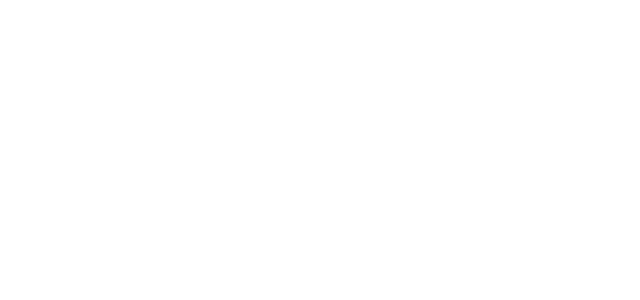
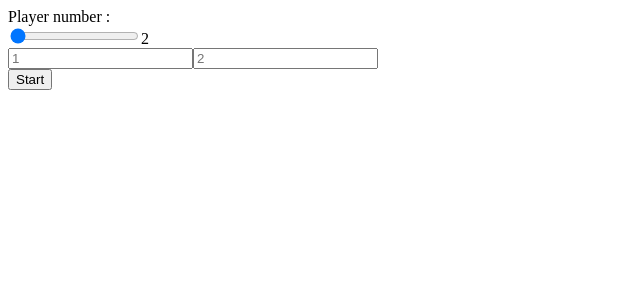
Before and after one commit to AnNaNnq/planningPokerPP, an Angular app: page /lobby in a window 1280 px wide. Before the commit this address led to /. Shown: the top 300 px of the page, without its empty margins (0-640 px from the left). Built offline with nearby package versions, Linux system fonts and the light colour scheme.

Commit message:
bouton start, début options

```diff
--- a/angular.json
+++ b/angular.json
@@ -100,5 +100,8 @@
         }
       }
     }
+  },
+  "cli": {
+    "analytics": "699ec5cc-d03a-4116-a193-c15d6542f85c"
   }
 }
--- a/src/app/app-routing.module.ts
+++ b/src/app/app-routing.module.ts
@@ -2,10 +2,12 @@
 import {RouterModule, Routes} from '@angular/router';
 import {AppComponent} from "./app.component";
 import {StartButtonComponent} from "./components/start-button/start-button.component";
+import {SettingsComponentComponent} from "./components/settings-component/settings-component.component";
 
 const routes: Routes = [
   {path: '', redirectTo: '/home', pathMatch: 'full'},
-  {path: 'home', component: StartButtonComponent}
+  {path: 'home', component: StartButtonComponent},
+  {path: 'lobby', component: SettingsComponentComponent}
 ];
 
 @NgModule({
--- a/src/app/app.component.ts
+++ b/src/app/app.component.ts
@@ -2,7 +2,7 @@
 
 @Component({
   selector: 'app-root',
-  templateUrl: './app.component.html',
+  templateUrl: './components/app.component.html',
   styleUrls: ['./app.component.scss']
 })
 export class AppComponent {
--- a/src/app/app.module.ts
+++ b/src/app/app.module.ts
@@ -5,12 +5,14 @@
 import { AppComponent } from './app.component';
 import { StartButtonComponent } from './components/start-button/start-button.component';
 import { InformationButtonComponent } from './components/information-button/information-button.component';
+import { SettingsComponentComponent } from './components/settings-component/settings-component.component';
 
 @NgModule({
   declarations: [
     AppComponent,
     StartButtonComponent,
     InformationButtonComponent,
+    SettingsComponentComponent,
   ],
   imports: [
     BrowserModule,
--- /dev/null
+++ b/src/app/components/settings-component/settings-component.component.html
@@ -0,0 +1,11 @@
+<form>
+  <label>Player number :</label><br>
+  <input type="range" min="2" max="{{playerMax}}" value="2"  (change)="getSliderValue($event)">
+  <span>{{playerNumber}}</span><br>
+  <div class="joueurs">
+    <input type="text" placeholder="{{i}}" (change)="addPlayerName($event)" *ngFor="let i of playersNb" />
+  </div>
+
+
+  <button type="submit" name="submit">Start</button>
+</form>
--- /dev/null
+++ b/src/app/components/settings-component/settings-component.component.ts
@@ -0,0 +1,32 @@
+import { Component } from '@angular/core';
+
+@Component({
+  selector: 'settings-component',
+  templateUrl: './settings-component.component.html',
+  styleUrls: ['./settings-component.component.scss']
+})
+export class SettingsComponentComponent {
+
+  playerMax: number = 15;
+
+  playerNumber: number = 2;
+  Players: { [key: number]: string} = {
+
+  }
+  playersNb: number[] = [1,2]
+
+  getSliderValue(event:any=0) {
+    this.playerNumber = event.target.value;
+    this.playersNb = []
+    for(let i = 1; i <= this.playerNumber; i++){
+      this.playersNb.push(i)
+    }
+  }
+
+  addPlayerName(event: any = 0) {
+    if(event.target.value.length > 0){
+      this.Players[event.target.placeholder] = event.target.value
+      console.log(this.Players[event.target.placeholder])
+    }
+  }
+}
--- a/src/app/components/start-button/start-button.component.html
+++ b/src/app/components/start-button/start-button.component.html
@@ -1 +1 @@
-<button> Start </button>
+<button routerLink="/lobby"> Start </button>
--- a/src/app/components/start-button/start-button.component.ts
+++ b/src/app/components/start-button/start-button.component.ts
@@ -6,5 +6,7 @@
   styleUrls: ['./start-button.component.scss']
 })
 export class StartButtonComponent {
+  onClick(){
 
+  }
 }
```
Also changed, not shown: src/app/components/app.component.html (renamed from src/app/app.component.html), src/app/components/settings-component/settings-component.component.scss (added), 1 other file (tests, documents, lock files or other folders).
